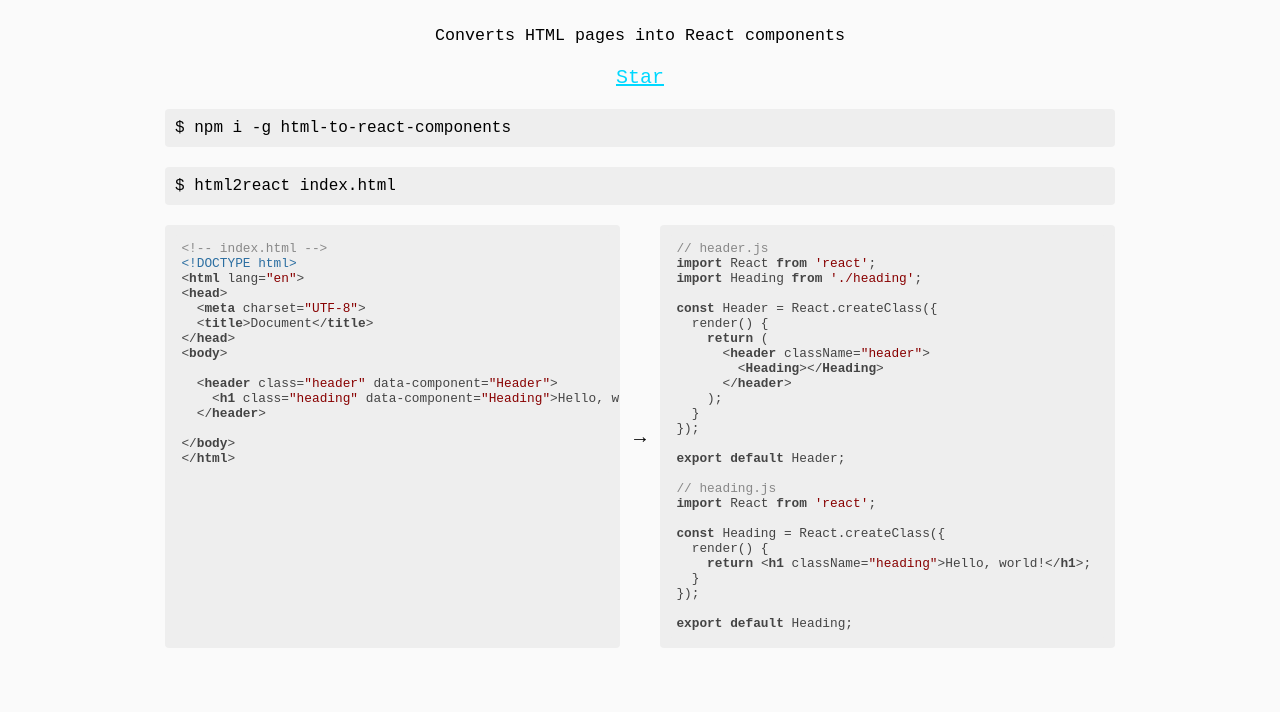
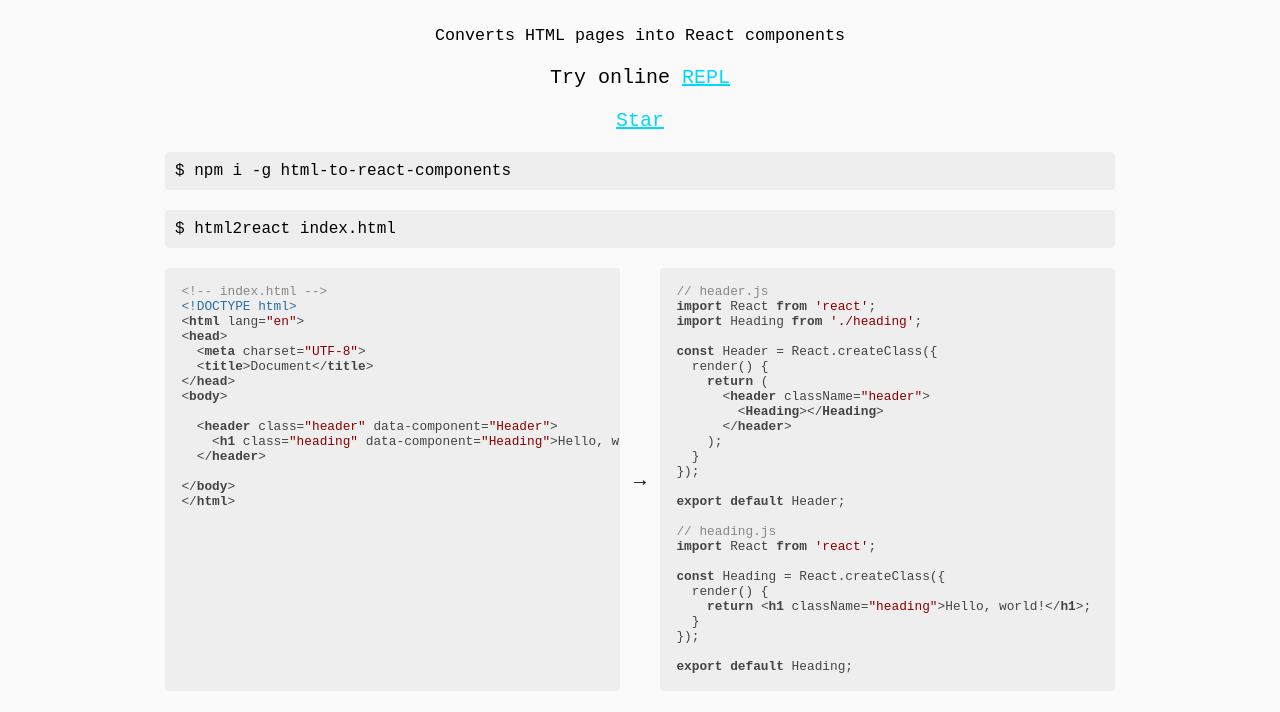
Before and after one commit to roman01la/html-to-react-components, a plain HTML site: page index.html in a window 1280 px wide. Shown: the part 126-838 px from the top of the page. Drawn offline with Linux system fonts and the light colour scheme; grey boxes are pictures that could not be loaded.

Commit message:
Update index.html

```diff
--- a/index.html
+++ b/index.html
@@ -204,6 +204,7 @@
     <p class="description">
       <small>Converts HTML pages into React components</small>
     </p>
+    <p class="description">Try online <a href="http://roman01la.github.io/html-to-react-components/repl/">REPL</a></p>
     <a class="github-button" href="https://github.com/roman01la/html-to-react-components" data-icon="octicon-star" data-count-href="/roman01la/html-to-react-components/stargazers"
       data-count-api="/repos/roman01la/html-to-react-components#stargazers_count" data-count-aria-label="# stargazers on GitHub"
       aria-label="Star roman01la/html-to-react-components on GitHub">Star</a>
```
